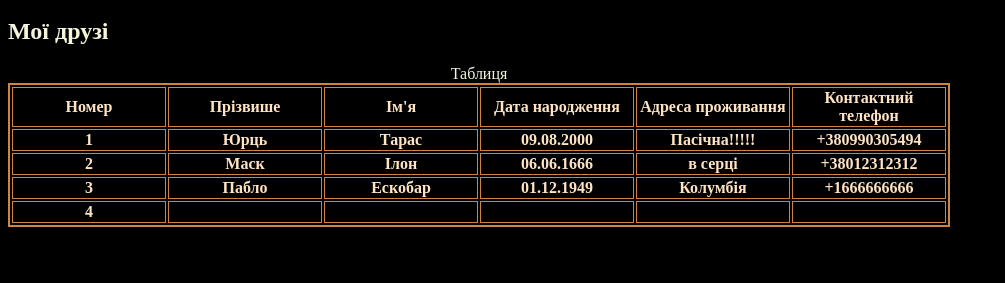
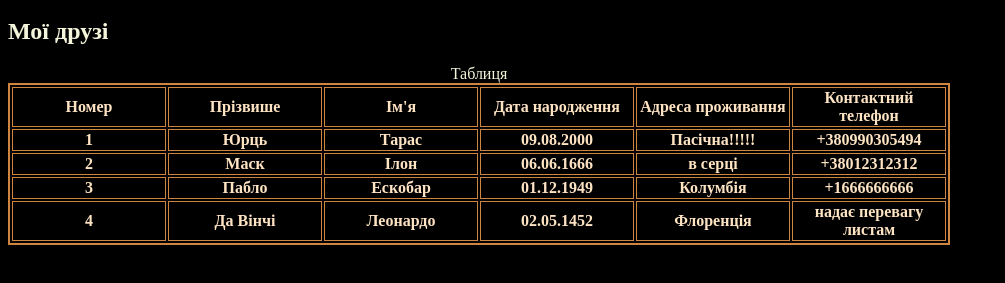
Before and after one commit to DaRberr/Web-design-1, a plain HTML site: page friends.html in a window 1280 px wide. Shown: the part 101-384 px from the top of the page, without its empty margins (0-1005 px from the left). Drawn offline with Linux system fonts and the light colour scheme.

Commit message:
final result

```diff
--- a/friends.html
+++ b/friends.html
@@ -48,11 +48,11 @@
         </tr>
         <tr>
             <th>4</th>
-            <th></th>
-            <th></th>
-            <th></th>
-            <th></th>
-            <th></th>
+            <th>Да Вінчі</th>
+            <th>Леонардо</th>
+            <th>02.05.1452</th>
+            <th>Флоренція</th>
+            <th>надає перевагу листам</th>
         </tr>
     </table>
 </body>
```
